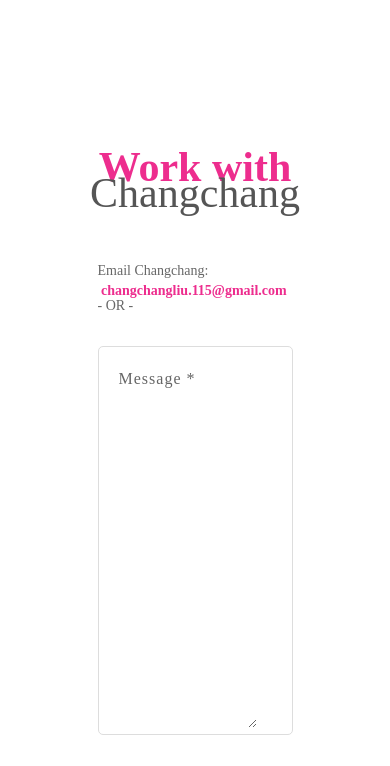
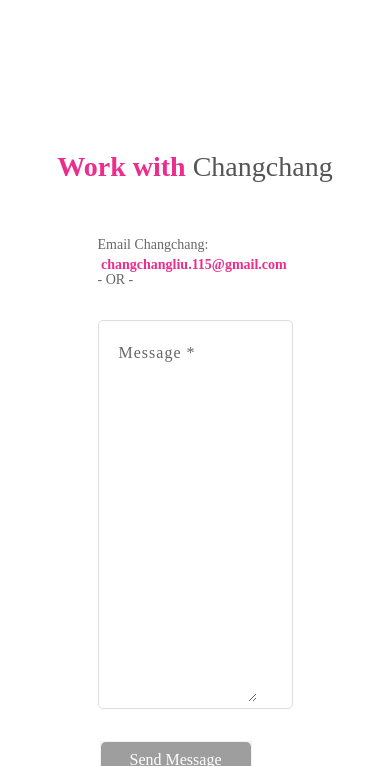
Before and after one commit to cliu74/newchangchang, a PHP site: page / in a window 390 px wide. Shown: the part 5734-6500 px from the top of the page. Run offline with PHP 8.4, Linux system fonts and the light colour scheme; some web fonts are replaced; grey boxes are pictures that could not be loaded.

Commit message:
Responsive index page

```diff
--- a/css/logo.css
+++ b/css/logo.css
@@ -1,13 +1,3 @@
-/* Responsive */
-@media screen and (max-device-width : 640px)
-{
-  #title-text
-  {
-    font:200%;
-  }
-}
-
-/* Other */
 a:link{
 	text-decoration: none;
 	color: #5D5D5D;
--- a/index.html
+++ b/index.html
@@ -52,6 +52,20 @@
             @media only screen and (orientation:landscape){
                 #warning-message { display:none; }
 */
+            /* Responsive */
+            @media only screen and (orientation:portrait){
+                .title-text
+                {
+                    font-size:200%;
+                    color:#555;
+                }
+            }
+             @media only screen and (orientation:landscape){
+                .title-text
+                {
+                    font-size:300%;
+                    color:#555;
+                }
             }
         </style>
     </head>
@@ -88,7 +102,7 @@
             <br>
             <br>
             <br>
-            <h4 class="uk-text-large uk-text-center font-el" style="font-size:300%;color:#555">Changchang's <b style="color:#ed2d8e">Work</b></h4>
+            <h4 class="uk-text-large uk-text-center font-el title-text">Changchang's <b style="color:#ed2d8e">Work</b></h4>
             <br>
             <br>
             <div class="uk-grid">
@@ -222,7 +236,7 @@
             <br>
             <br>
             <br>
-            <h4 class="uk-text-large uk-text-center font-el" style="font-size:300%;color:#555"><b style="color:#ed2d8e">About</b> Changchang</h4>
+            <h4 class="uk-text-large uk-text-center font-el title-text" ><b style="color:#ed2d8e">About</b> Changchang</h4>
             <div class="uk-grid">
                 <div class="uk-width-1-2 uk-container-center">
                     <br>
@@ -293,7 +307,7 @@
             <br>
             <br>
             <br>
-            <h4 id="hire" class="uk-text-large uk-text-center font-el title-text" style="font-size:300%;color:#555"><b style="color:#ed2d8e">Work with</b> Changchang</h4>
+            <h4 id="hire" class="uk-text-large uk-text-center font-el title-text"><b style="color:#ed2d8e">Work with</b> Changchang</h4>
             <br>
             <br>
             </div>
```
